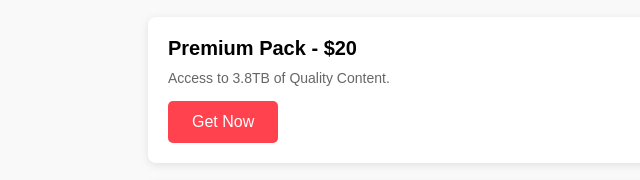
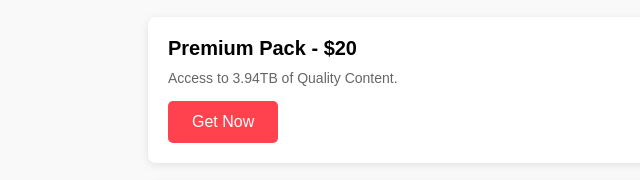
Before and after one commit to foxy093/pmc, a plain HTML site: page index.html in a window 1280 px wide. Shown: the part 350-530 px from the top of the page, 12-652 px from the left. Drawn offline with Linux system fonts and the light colour scheme.

Commit message:
Update index.html

```diff
--- a/index.html
+++ b/index.html
@@ -22,7 +22,7 @@
         <div class="creator-info">
             <div class="tier">
                 <h3>Premium Pack - $20</h3>
-                <p>Access to 3.8TB of Quality Content.</p>
+                <p>Access to 3.94TB of Quality Content.</p>
                 <form action="https://www.paypal.com/cgi-bin/webscr" method="post" target="_top" id="paypal-form-basic">
                     <input type="hidden" name="cmd" value="_s-xclick" />
                     <input type="hidden" name="hosted_button_id" value="KX69S3BLTM62Q" />
```
